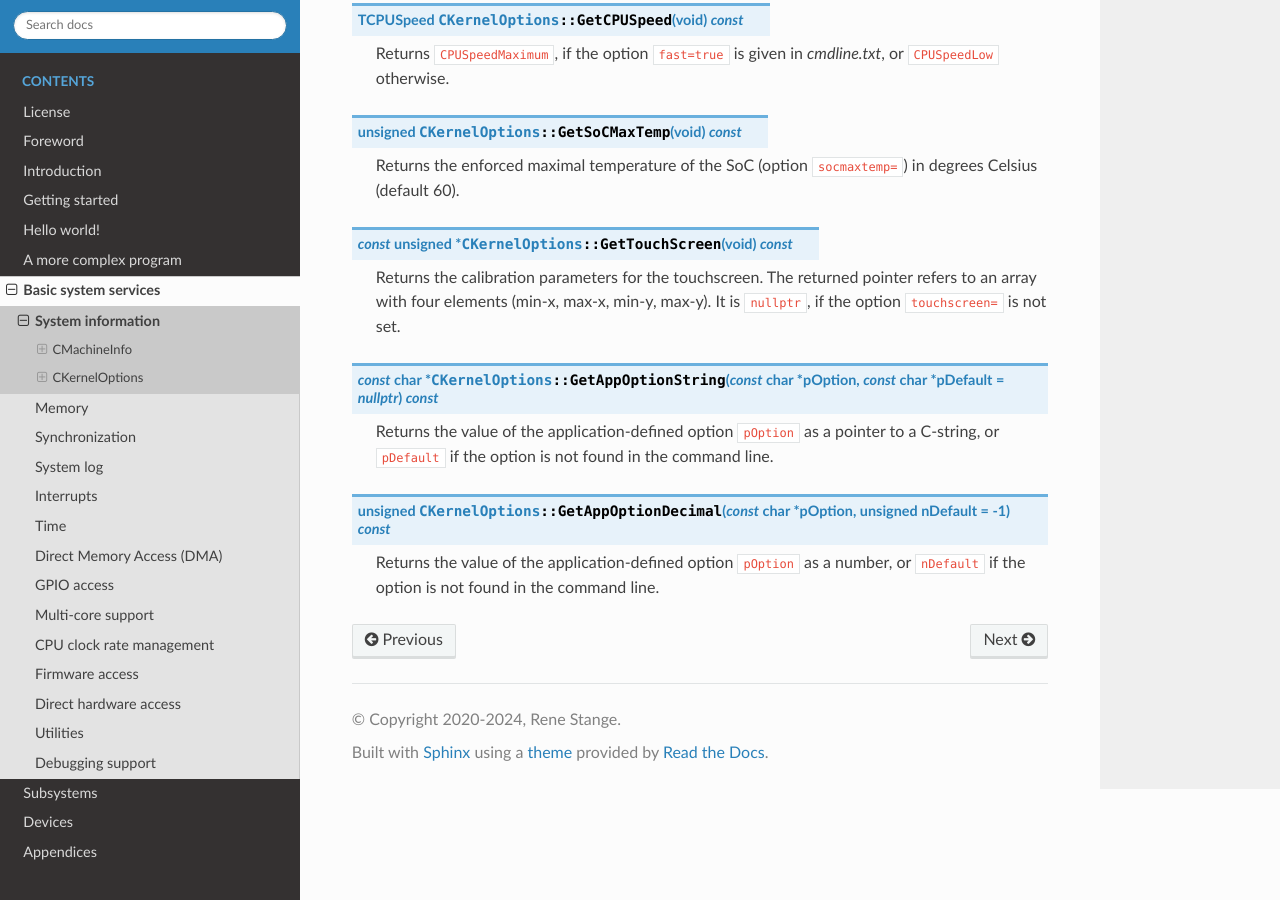
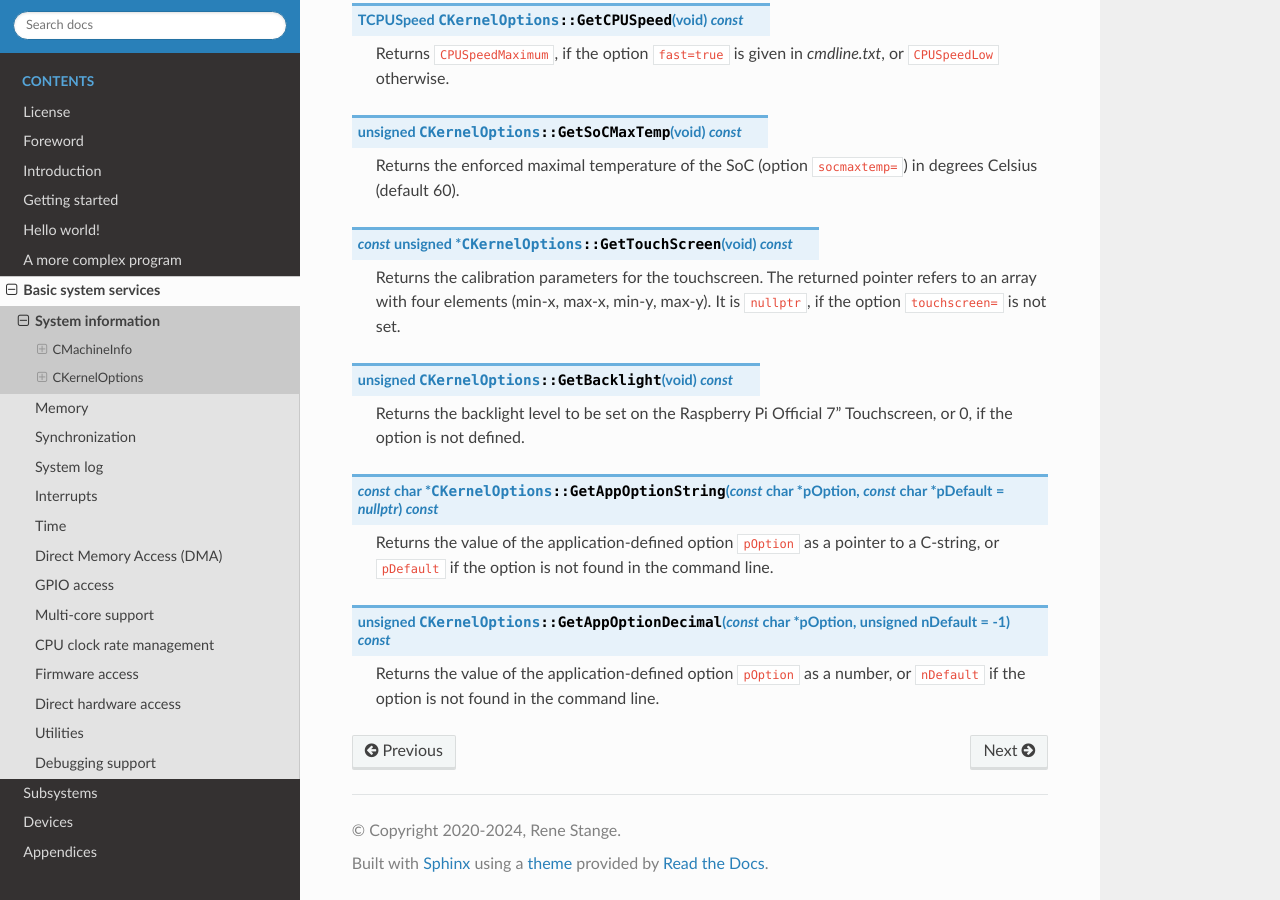
Before and after one commit to rsta2/circle-docs, a Sphinx documentation site: the page built from docs/basic-system-services/system-information.rst, in a window 1280 px wide and 900 px high, scrolled down 4665 px. Built offline with Sphinx 7.4.7 and the Read the Docs theme 2.0.0, drawn with Linux system fonts in a browser that asks for light colours.

Commit message:
basic-system-services/system-information: Add CKernelOptions::GetBacklight()

```diff
--- a/docs/basic-system-services/system-information.rst
+++ b/docs/basic-system-services/system-information.rst
@@ -184,6 +184,10 @@ The class ``CKernelOptions`` provides the values of runtime options, which can b
 
 	Returns the calibration parameters for the touchscreen. The returned pointer refers to an array with four elements (min-x, max-x, min-y, max-y). It is ``nullptr``, if the option ``touchscreen=`` is not set.
 
+.. cpp:function:: unsigned CKernelOptions::GetBacklight (void) const
+
+	Returns the backlight level to be set on the Raspberry Pi Official 7" Touchscreen, or 0, if the option is not defined.
+
 .. cpp:function:: const char *CKernelOptions::GetAppOptionString (const char *pOption, const char *pDefault = nullptr) const
 
 	Returns the value of the application-defined option ``pOption`` as a pointer to a C-string, or ``pDefault`` if the option is not found in the command line.
```
